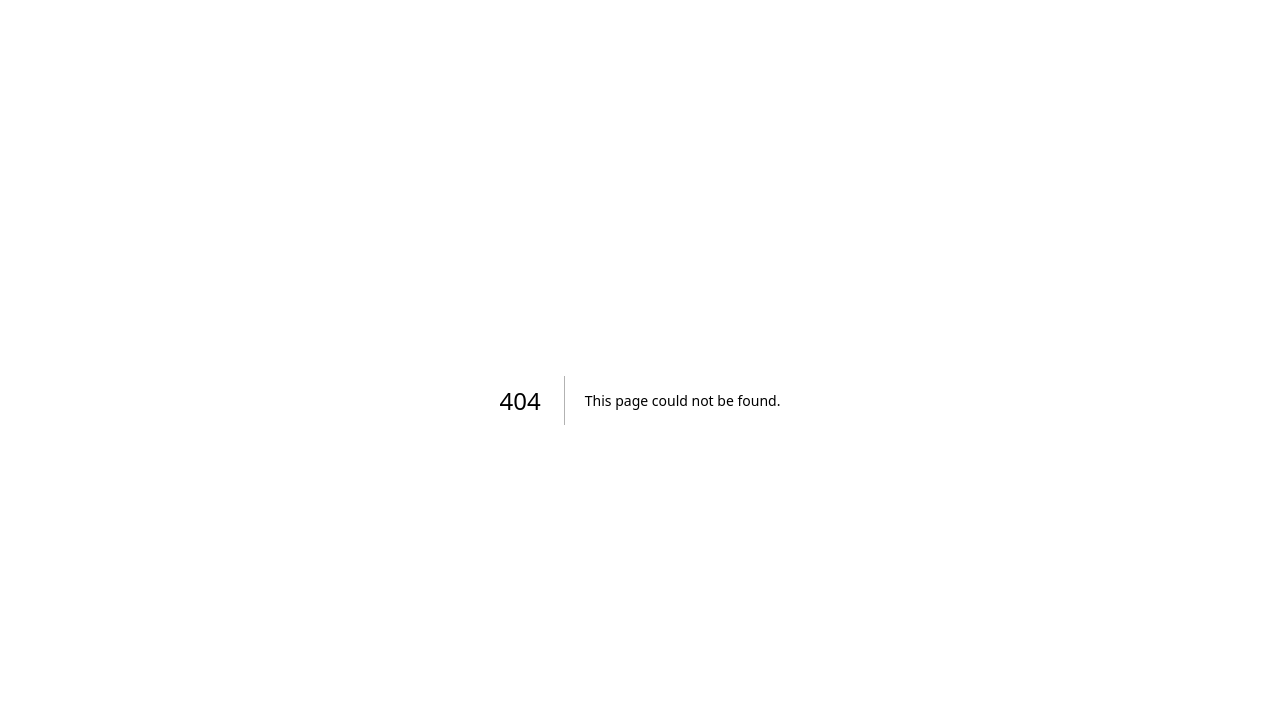
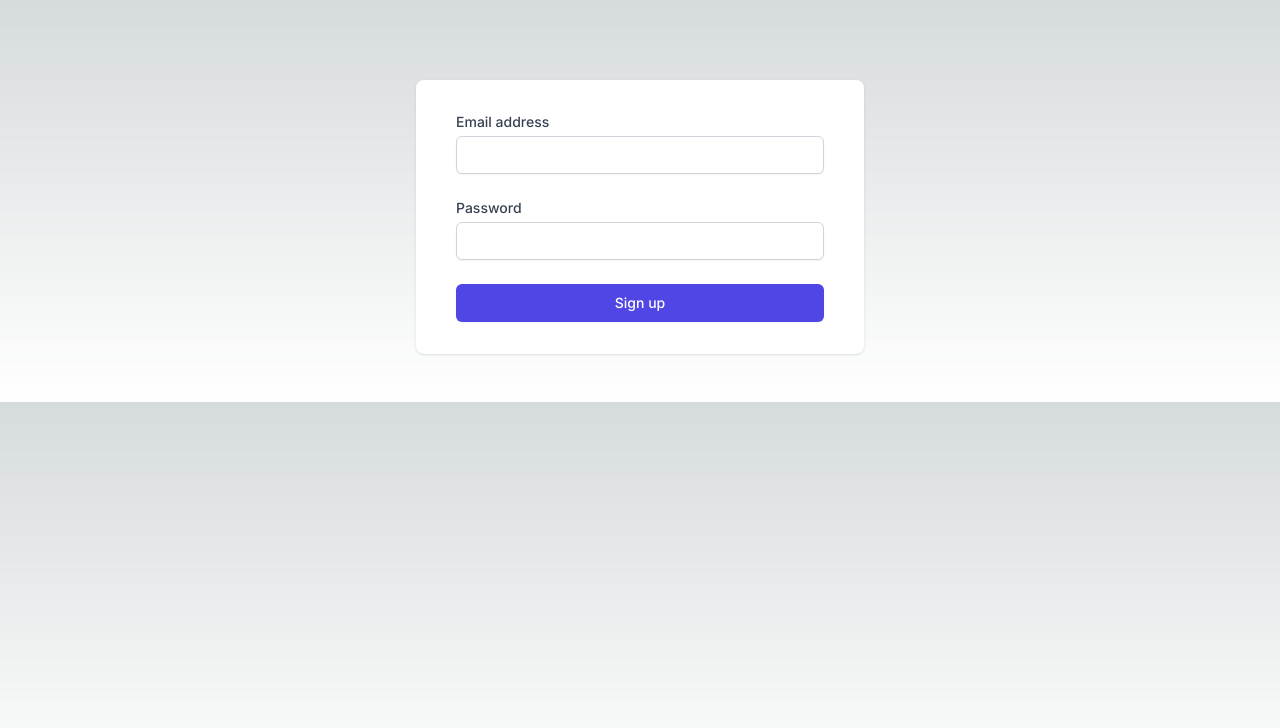
Before and after one commit to balub/michi, a Next.js app in the folder packages/dashboard/: page /signup in a window 1280 px wide. Before the commit this address had no page. Shown: the top 728 px of the page. Built offline with nearby package versions, Linux system fonts and the light colour scheme.

Commit message:
chore: added ui for signup page

```diff
--- /dev/null
+++ b/packages/dashboard/src/app/signup/page.tsx
@@ -0,0 +1,53 @@
+
+export default function Page() {
+    return (
+      <div className="min-h-full flex flex-col justify-center py-12 sm:px-6 lg:px-8">
+        <div className="mt-8 sm:mx-auto sm:w-full sm:max-w-md">
+          <div className="bg-white py-8 px-4 shadow sm:rounded-lg sm:px-10">
+            <form className="space-y-6" action="#" method="POST">
+              <div>
+                <label htmlFor="email" className="block text-sm font-medium text-gray-700">
+                  Email address
+                </label>
+                <div className="mt-1">
+                  <input
+                    id="email"
+                    name="email"
+                    type="email"
+                    autoComplete="email"
+                    required
+                    className="appearance-none block w-full px-3 py-2 border border-gray-300 rounded-md shadow-sm placeholder-gray-400 focus:outline-none focus:ring-indigo-500 focus:border-indigo-500 sm:text-sm"
+                  />
+                </div>
+              </div>
+
+              <div>
+                <label htmlFor="password" className="block text-sm font-medium text-gray-700">
+                  Password
+                </label>
+                <div className="mt-1">
+                  <input
+                    id="password"
+                    name="password"
+                    type="password"
+                    autoComplete="current-password"
+                    required
+                    className="appearance-none block w-full px-3 py-2 border border-gray-300 rounded-md shadow-sm placeholder-gray-400 focus:outline-none focus:ring-indigo-500 focus:border-indigo-500 sm:text-sm"
+                  />
+                </div>
+              </div>
+
+              <div>
+                <button
+                  type="submit"
+                  className="w-full flex justify-center py-2 px-4 border border-transparent rounded-md shadow-sm text-sm font-medium text-white bg-indigo-600 hover:bg-indigo-700 focus:outline-none focus:ring-2 focus:ring-offset-2 focus:ring-indigo-500"
+                >
+                  Sign up
+                </button>
+              </div>
+            </form>
+          </div>
+        </div>
+      </div>
+    )
+  }
```
